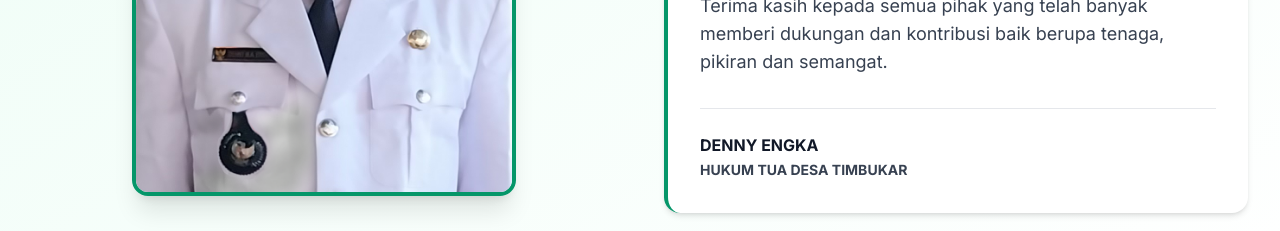
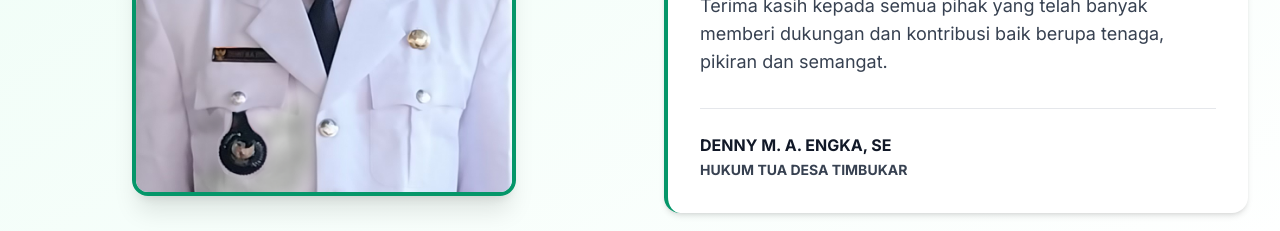
Before and after one commit to HizkiaPolii/Website_Desa_Timbukar, a Next.js app: page / in a window 1280 px wide. Shown: the part 1360-1591 px from the top of the page. Built offline with nearby package versions, Linux system fonts and the light colour scheme; no server answers.

Commit message:
fix name

```diff
--- a/src/app/page.tsx
+++ b/src/app/page.tsx
@@ -121,7 +121,7 @@ export default function DesaTimbukar() {
                 </p>
                 <div className="pt-6 border-t border-gray-200">
                   <p className="text-sm sm:text-base font-bold text-gray-900">
-                    DENNY ENGKA
+                    DENNY M. A. ENGKA, SE
                     <br />
                     <span className="text-gray-700 text-xs sm:text-sm">
                       HUKUM TUA DESA TIMBUKAR
```
